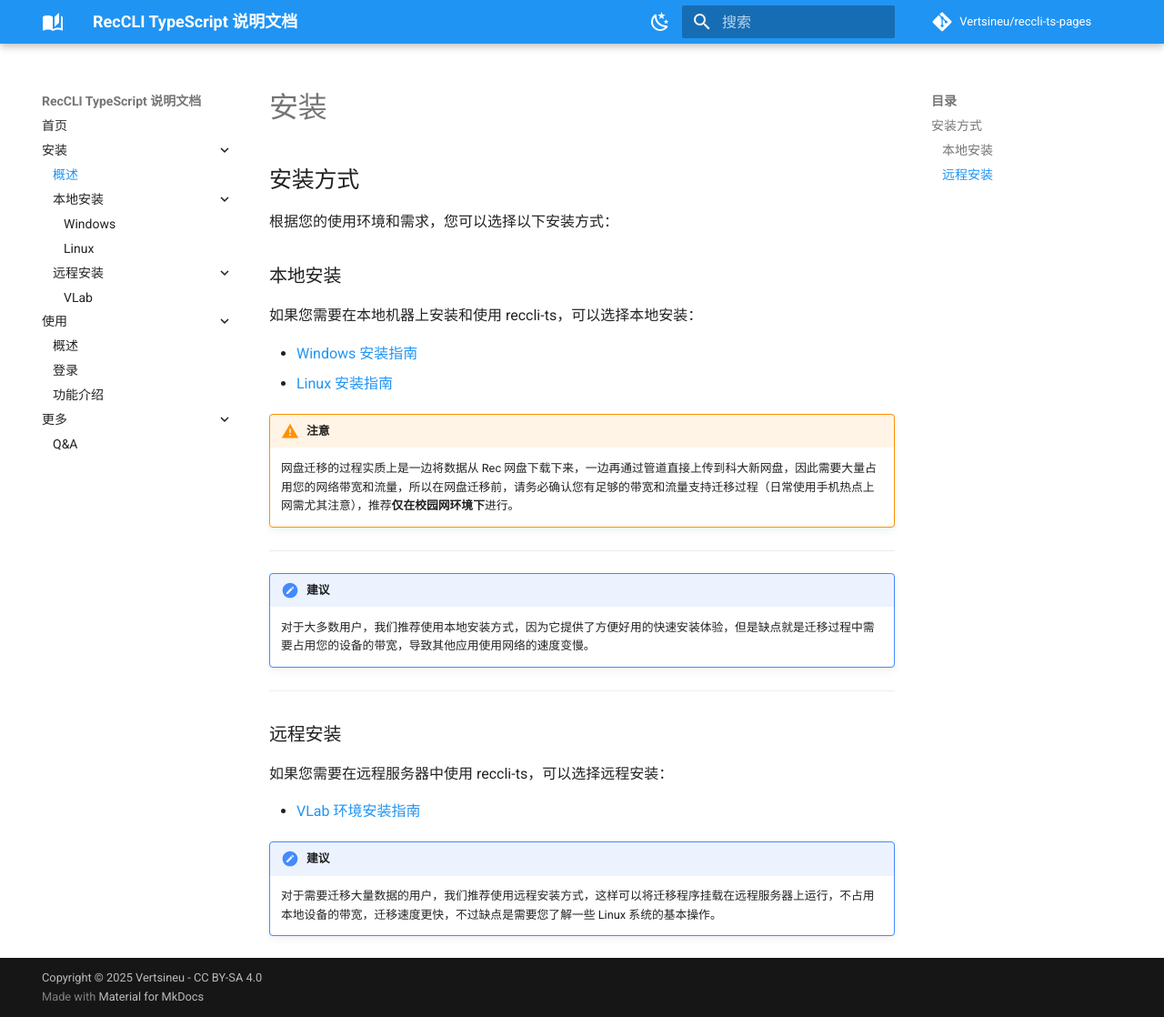
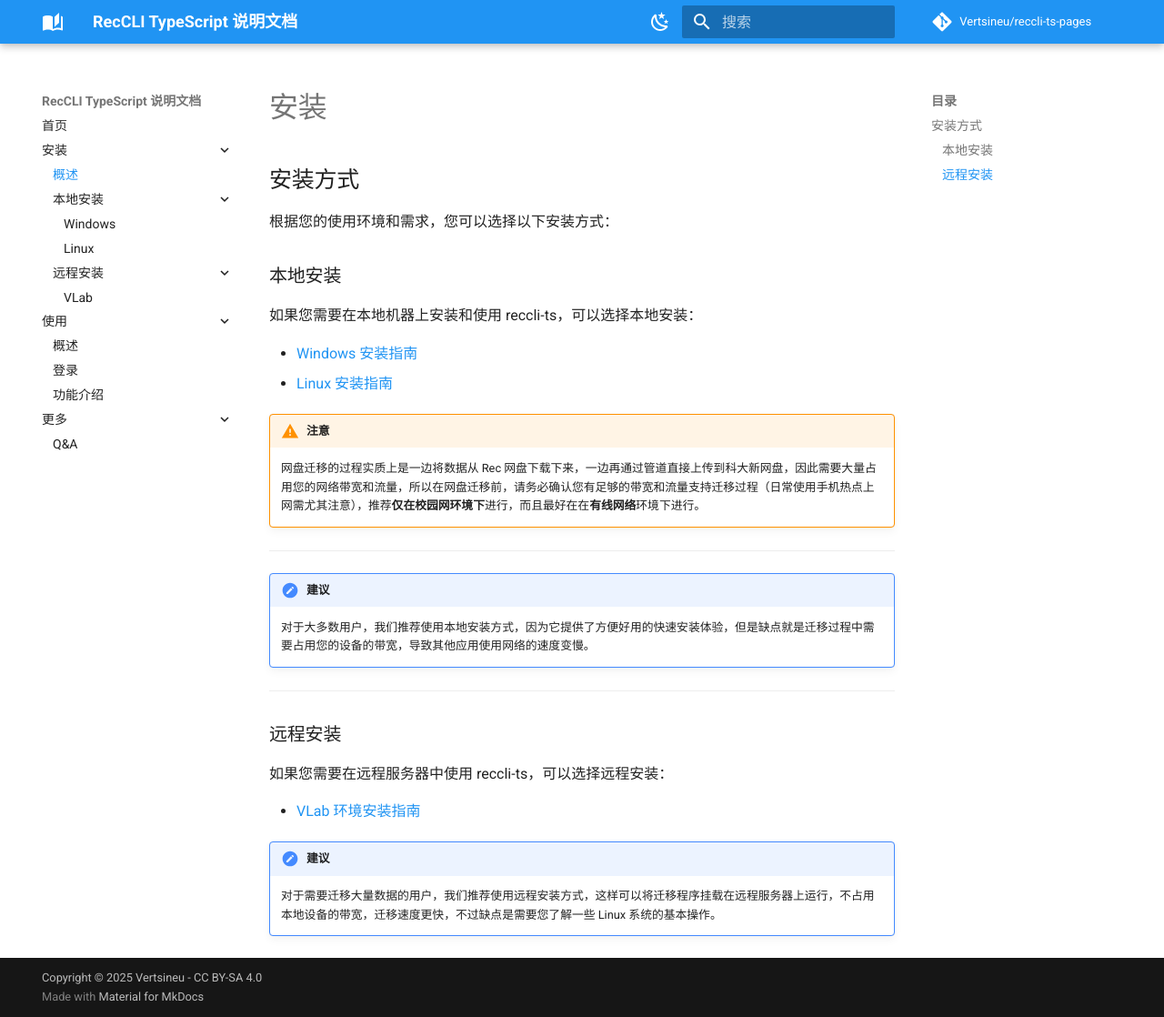
Before and after one commit to Vertsineu/reccli-ts-pages, an MkDocs documentation site: the page built from docs/installation/index.md, in a window 1280 px wide and 1118 px high. Shown: the whole window at 91% size. Built offline with MkDocs 1.6.1 and Material for MkDocs 9.7.7, drawn with Linux system fonts in a browser that asks for light colours; comment, search, counter and statistics services are not loaded.

Commit message:
docs: add warning while installing

```diff
--- a/docs/installation/index.md
+++ b/docs/installation/index.md
@@ -13,7 +13,7 @@
 
 !!! warning "注意"
 
-    网盘迁移的过程实质上是一边将数据从 Rec 网盘下载下来，一边再通过管道直接上传到科大新网盘，因此需要大量占用您的网络带宽和流量，所以在网盘迁移前，请务必确认您有足够的带宽和流量支持迁移过程（日常使用手机热点上网需尤其注意），推荐**仅在校园网环境下**进行。
+    网盘迁移的过程实质上是一边将数据从 Rec 网盘下载下来，一边再通过管道直接上传到科大新网盘，因此需要大量占用您的网络带宽和流量，所以在网盘迁移前，请务必确认您有足够的带宽和流量支持迁移过程（日常使用手机热点上网需尤其注意），推荐**仅在校园网环境下**进行，而且最好在在**有线网络**环境下进行。
 
 ---
 
```
